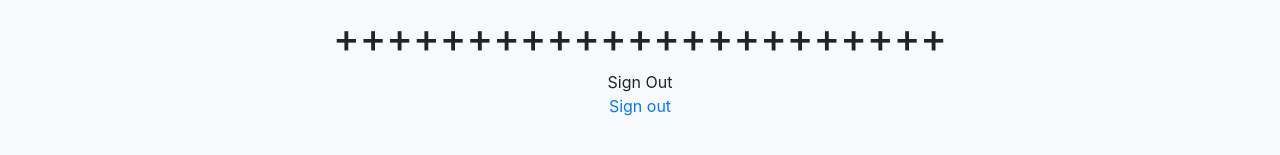
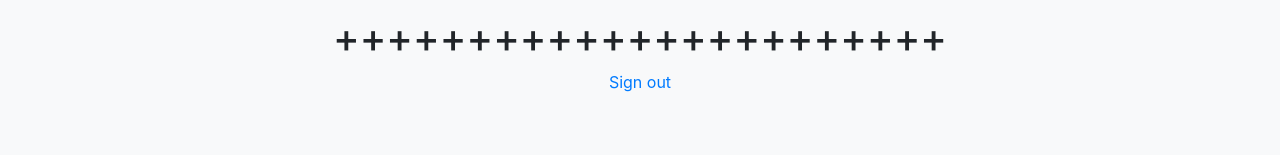
Before and after one commit to herweg/ecomerce_jap, a plain HTML site: page index.html in a window 1280 px wide. Shown: the part 551-706 px from the top of the page. Drawn offline with Linux system fonts and the light colour scheme.

Commit message:
Add files via upload

```diff
--- a/index.html
+++ b/index.html
@@ -5,7 +5,6 @@
 <head>
   <!--Inicio de sesion de Google-->
   <script src="https://accounts.google.com/gsi/client" async defer></script>
-
 
   <meta http-equiv="Content-Type" content="text/html; charset=UTF-8">
   <meta name="viewport" content="width=device-width, initial-scale=1, shrink-to-fit=no">
@@ -43,7 +42,6 @@
 </head>
 
 <body class="text-center">
-
 
   <script>
     function onSignIn(googleUser) {
@@ -94,8 +92,6 @@
 </div>
 <!--signout google-->
 
-<div class="g_id_signout">Sign Out</div>
-
 <a class="g_id_signout" href="#" onclick="signOut();">Sign out</a>
 <script>
   function signOut() {
```
